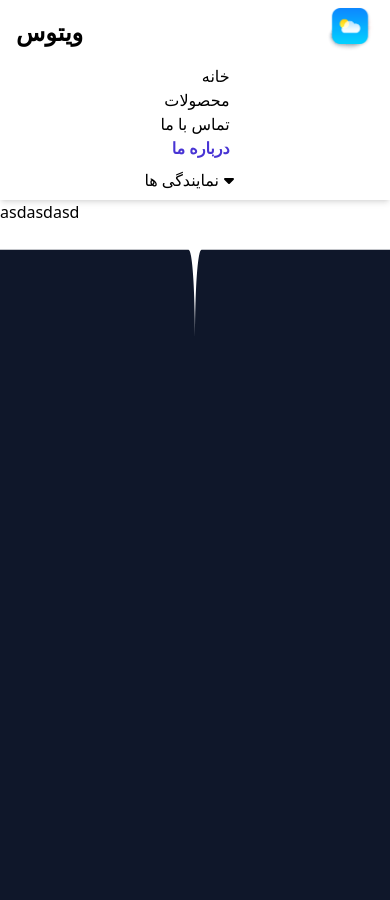
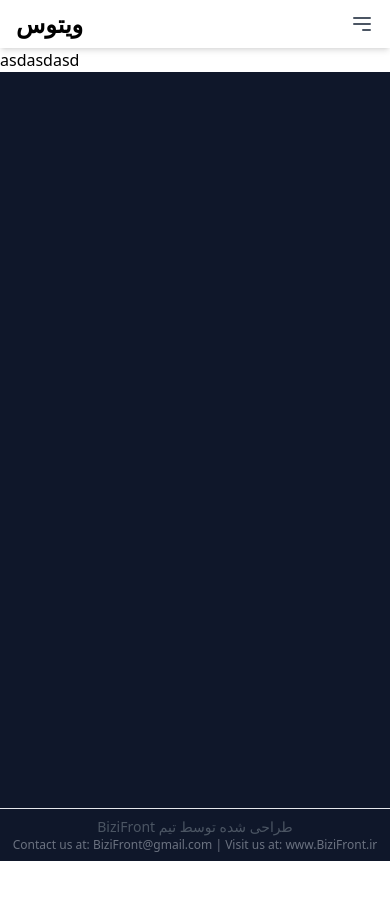
Before and after one commit to Behrooz-zendehdel/vitus, a React (Vite) app: page /aboutme in a window 390 px wide. Shown: the top 900 px of the page. After the commit the page ends 861 px from the top, so only its background shows below. Built offline with nearby package versions, Linux system fonts and the light colour scheme.

Commit message:
update footer and navbar and testimonials

```diff
--- a/package.json
+++ b/package.json
@@ -16,7 +16,8 @@
     "react-icons": "^5.2.1",
     "react-router-dom": "^6.3.0",
     "react-slick": "^0.30.2",
-    "slick-carousel": "^1.8.1"
+    "slick-carousel": "^1.8.1",
+    "swiper": "^11.1.4"
   },
   "devDependencies": {
     "@types/react": "^18.2.66",
--- a/src/Components/AppNav/AppNav.jsx
+++ b/src/Components/AppNav/AppNav.jsx
@@ -50,12 +50,12 @@ const Dropdownlinks = [
 ];
 function AppNav() {
   return (
-    <div className="flex justify-center">
-      <ul className="sm:flex  items-center gap-4   flex-row-reverse ">
+    <div className="flex justify-center ">
+      <ul className="sm:flex  items-center  gap-4   flex-row-reverse ">
         {Menu.map((data) => (
           <li key={data.id}>
             <NavLink
-              className="inline-block px-4  w-full text-right"
+              className="inline-block px-4  w-full text-center"
               to={data.link}
             >
               {data.name}
--- a/src/Components/Footer/Footer.jsx
+++ b/src/Components/Footer/Footer.jsx
@@ -12,15 +12,15 @@ import {
   FaYoutube,
 } from "react-icons/fa";
 
-const BannerImg = {
-  backgroundImage: `url(${Banner})`,
-  backgroundPosition: "center",
-  backgroundRepeat: "no-repeat",
-  backgroundSize: "",
-  height: "100%",
-  width: "100%",
-  color: "#000",
-};
+// const BannerImg = {
+//   backgroundImage: `url(${Banner})`,
+//   backgroundPosition: "center",
+//   backgroundRepeat: "no-repeat",
+//   backgroundSize: "",
+//   height: "100%",
+//   width: "100%",
+//   color: "#000",
+// };
 
 const FooterLinks = [
   {
@@ -61,12 +61,9 @@ const FooterRefs = [
 
 const Footer = () => {
   return (
-    <div style={BannerImg}>
-      <div
-        data-aos="zoom-in"
-        className="container text-white dark:bg-secondary dark:text-white"
-      >
-        <div className="grid md:grid-cols-3 sm:grid-cols-1 pb-40 pt-5 ">
+    <div className=" w-full dark:bg-secondary dark:text-white bg-secondary text-white">
+      <div data-aos="zoom-in" className="container ">
+        <div className="grid md:grid-cols-3 sm:grid-cols-1 pb-10 pt-5 ">
           {/* company details  */}
 
           {/* footer links */}
@@ -160,6 +157,15 @@ const Footer = () => {
           </div>
         </div>
       </div>
+      <hr />
+      <div className="flex flex-col items-center pb-2 pt-2">
+        <p className="text-sm text-gray-600 dark:text-gray-400">
+          BiziFront طراحی شده توسط تیم
+        </p>
+        <p className="text-xs text-gray-500 dark:text-gray-300">
+          Contact us at: BiziFront@gmail.com | Visit us at: www.BiziFront.ir
+        </p>
+      </div>
     </div>
   );
 };
--- a/src/Components/Navbar/Navbar.jsx
+++ b/src/Components/Navbar/Navbar.jsx
@@ -1,43 +1,86 @@
-import React from "react";
-
-import DarkMode from "./DarkMode";
+import React, { useState } from "react";
 import { Link } from "react-router-dom";
 import AppNav from "../AppNav/AppNav";
 import SocialNav from "../SocialNav/SocialNav";
-import { useState } from "react";
+import DarkMode from "./DarkMode";
 
 const Navbar = () => {
   const [isOpen, setIsOpen] = useState(false);
+
   const toggleMenu = () => {
     setIsOpen(!isOpen);
   };
+
   return (
     <>
       <SocialNav />
       <div className="shadow-md bg-white dark:bg-gray-950 dark:text-white duration-200 relative z-40">
         {/* upper Navbar */}
-        <div className=" py-2">
+        <div className="py-2">
           <div className="container flex justify-between items-center">
             <div>
               <Link
                 to="/"
-                className="font-bold text-2xl sm:text-3xl flex gap-2  hover:text-primary"
+                className="font-bold text-2xl sm:text-3xl flex gap-2 hover:text-primary"
               >
                 ویتوس
               </Link>
             </div>
+            {/* Mobile toggle button */}
+            <div className="flex items-center sm:hidden">
+              <button
+                onClick={toggleMenu}
+                className="text-gray-600 dark:text-gray-300 focus:outline-none"
+              >
+                {!isOpen ? (
+                  <svg
+                    xmlns="http://www.w3.org/2000/svg"
+                    className="h-6 w-6"
+                    fill="none"
+                    viewBox="0 0 24 24"
+                    stroke="currentColor"
+                  >
+                    <path
+                      strokeLinecap="round"
+                      strokeLinejoin="round"
+                      strokeWidth={2}
+                      d="M4 6h16M4 12h16m-7 6h7"
+                    />
+                  </svg>
+                ) : (
+                  <svg
+                    xmlns="http://www.w3.org/2000/svg"
+                    className="h-6 w-6"
+                    fill="none"
+                    viewBox="0 0 24 24"
+                    stroke="currentColor"
+                  >
+                    <path
+                      strokeLinecap="round"
+                      strokeLinejoin="round"
+                      strokeWidth={2}
+                      d="M6 18L18 6M6 6l12 12"
+                    />
+                  </svg>
+                )}
+              </button>
+            </div>
             {/* search bar and order button */}
-            <div className="flex justify-between items-center gap-4 ">
+            <div className="hidden sm:flex justify-between items-center gap-4">
               {/* DarkMode switch */}
-            </div>
-            <div>
               <DarkMode />
             </div>
           </div>
         </div>
         {/* lower Navbar */}
-
-        <AppNav />
+        {isOpen && (
+          <div className="sm:hidden">
+            <AppNav />
+          </div>
+        )}
+        <div className="hidden sm:block">
+          <AppNav />
+        </div>
       </div>
     </>
   );
--- a/src/Pages/Home.jsx
+++ b/src/Pages/Home.jsx
@@ -100,14 +100,14 @@ const Home = () => {
           {/* background pattern  */}
           <div className="  absolute -top-1/2 right-0 rounded-3xl rotate-45 -z-9"></div>
           {/* hero section  */}
-          <div className="container pb-8 sm:pb-0 ">
+          <div className="container pb-8 sm:pb-24 ">
             <Slider {...setting}>
               {ImageList.map((data) => {
                 return (
                   <div key={data.id}>
-                    <div className="grid grid-cols-1 sm:grid-cols-2">
+                    <div className="grid grid-cols-1 sm:grid-cols-2 ">
                       {/* text content section  */}
-                      <div className="flex flex-col justify-center gap-4 pt-12 sm:pt-0 text-center sm:text-right order-2 sm:order-1 relative z-10">
+                      <div className="flex flex-col justify-center gap-2 pt-2 sm:pt-2 text-center sm:text-right order-2 sm:order-1 relative z-10">
                         <h1
                           data-aos="fade-up"
                           data-aos-duration="500"
```
Also changed, not shown: src/Components/TestImonials/TestImonials.jsx (+41 -33 lines), src/index.css (line endings or trailing spaces), 1 other file (tests, documents, lock files or other folders).
